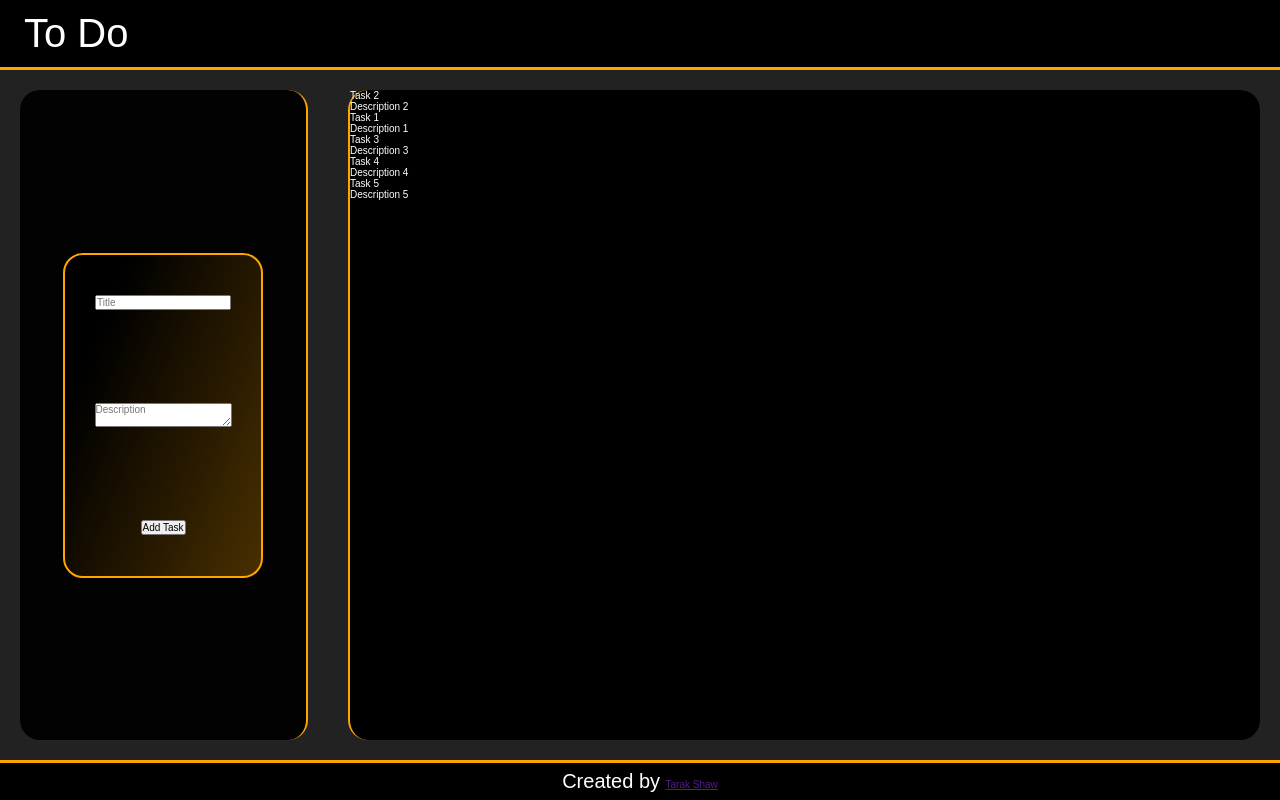
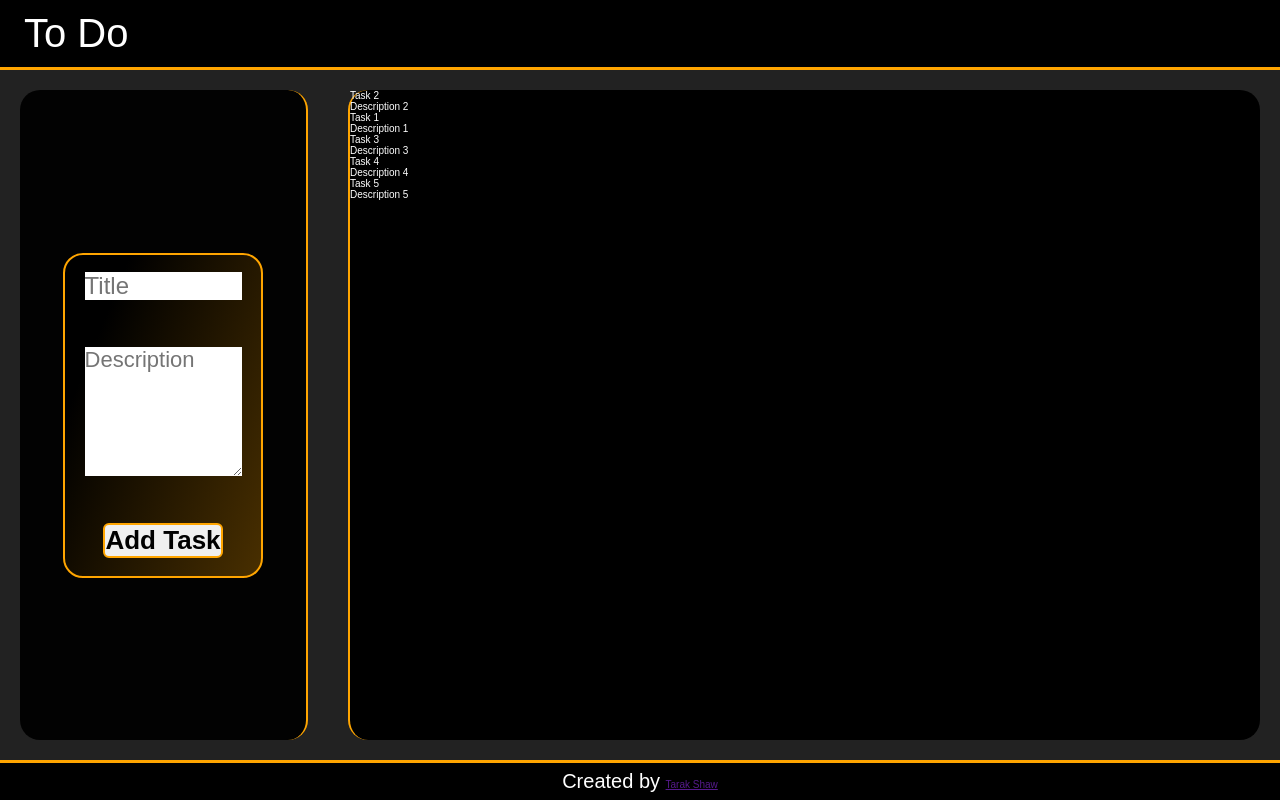
Before and after one commit to taraksh01/to-do, a React (Create React App) app: page / in a window 1280 px wide. Built offline with nearby package versions, Linux system fonts and the light colour scheme; a web font is replaced by a local one.

Commit message:
Style input, textarea and button inside the form element

```diff
--- a/src/styles/SideBar.css
+++ b/src/styles/SideBar.css
@@ -21,3 +21,35 @@ form {
   align-items: center;
   justify-content: space-evenly;
 }
+
+input,
+textarea,
+button {
+  outline: none;
+  border: none;
+}
+
+input {
+  font-size: 2.4rem;
+  width: 80%;
+}
+
+textarea {
+  font-size: 2.2rem;
+  max-width: 80%;
+  min-width: 80%;
+  min-height: 40%;
+  max-height: 40%;
+}
+
+button {
+  width: 12rem;
+  font-size: 2.6rem;
+  font-weight: 600;
+  border-radius: 6px;
+  border: 2px solid orange;
+}
+
+button:hover {
+  cursor: pointer;
+}
```
